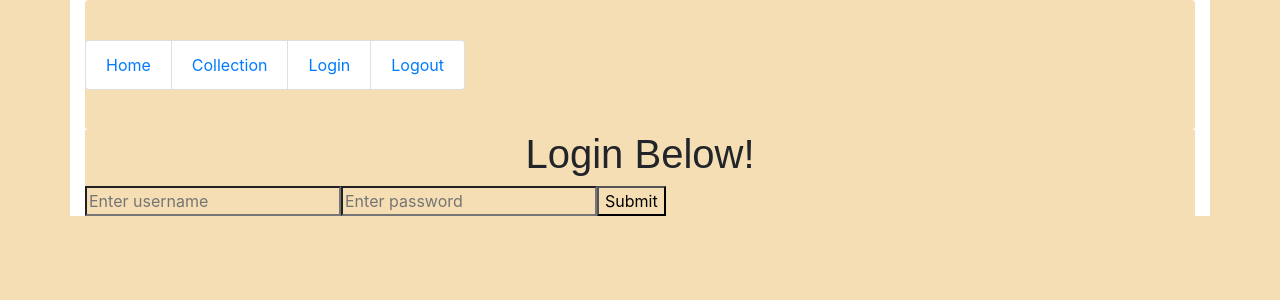
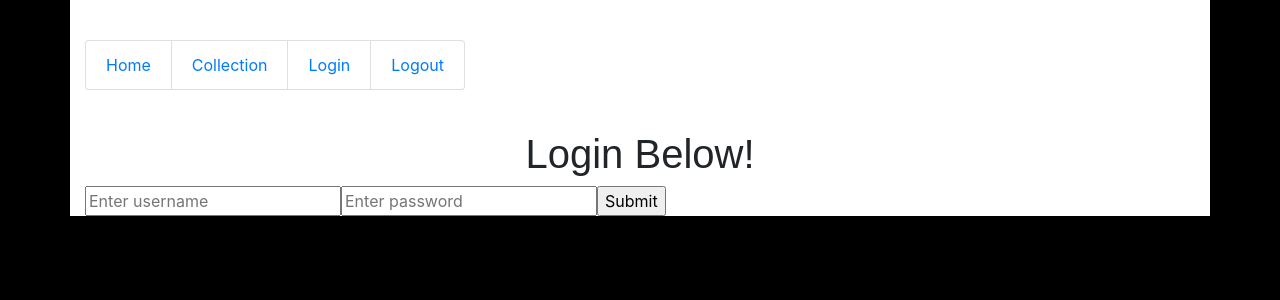
Before and after one commit to amberwhizin/Bored.com, a React (Create React App) app in the folder whatabore_client/: page /login in a window 1280 px wide. Shown: the top 300 px of the page. Built offline with nearby package versions, Linux system fonts and the light colour scheme.

Commit message:
css update -AW

```diff
--- a/whatabore_client/src/index.css
+++ b/whatabore_client/src/index.css
@@ -12,9 +12,7 @@ code {
   font-family: source-code-pro, Menlo, Monaco, Consolas, 'Courier New',
     monospace;
 }
-*{
-  background-color: wheat;
-}
+
 body .container {
   background-color:white;
   position: center;
```
